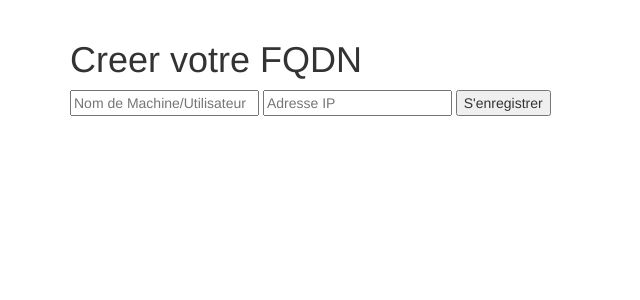
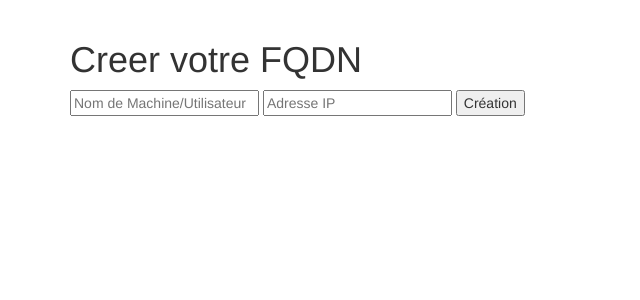
Before and after one commit to Postwork/Integration, a PHP site: page /vue/vFqdn.php in a window 1280 px wide. Shown: the part 52-352 px from the top of the page, without its empty margins (0-640 px from the left). Run offline with PHP 8.4, Linux system fonts and the light colour scheme.

Commit message:
modified:   vue/vFqdn.php

```diff
--- a/vue/vFqdn.php
+++ b/vue/vFqdn.php
@@ -17,7 +17,7 @@
       <form class="form" method="POST" role="form" action="?page=inscription">
         <input type="text" name="nom" placeholder="Nom de Machine/Utilisateur">
         <input type="text" name="IP" placeholder="Adresse IP">
-        <button type="submit" name="envoyer">S'enregistrer</button>
+        <button type="submit" name="envoyer">Création</button>
       </form>
     </div>
       <?php
```
